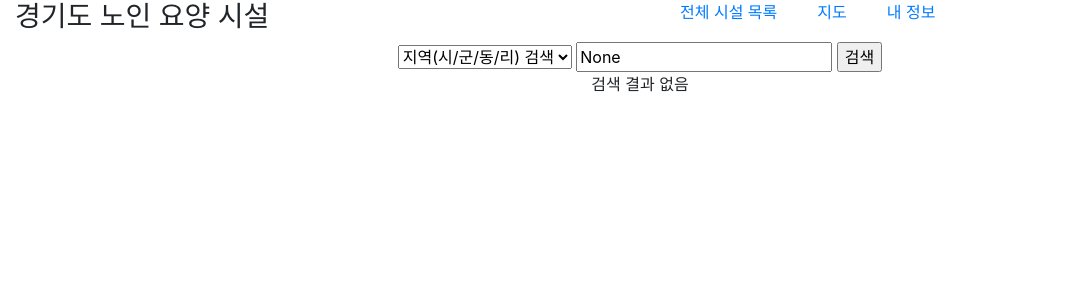
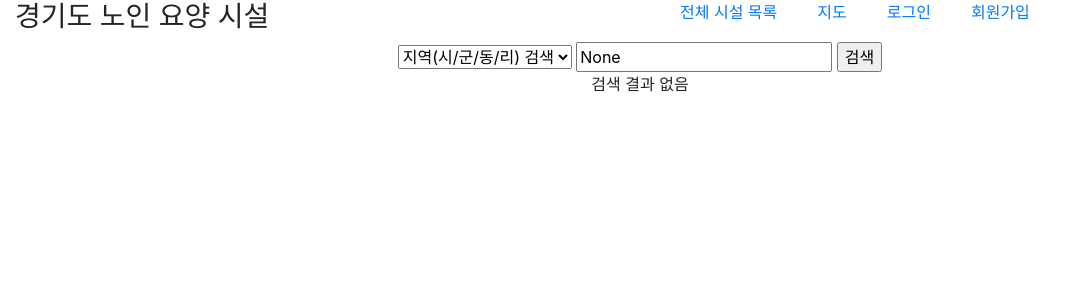
Before and after one commit to kimdohwan/Place-For-Elderly, a Django app: page /search/ in a window 1280 px wide. Shown: the top 300 px of the page, without its empty margins (0-1074 px from the left). Run offline with Django 3.2, Linux system fonts and the light colour scheme; parts of the project's set-up code (start-up, migrations or seed data) failed here and were passed over; some libraries are stand-ins or nearby versions.

Commit message:
[ADD] 로그인 로그아웃 버튼 추가

```diff
--- a/app/templates/index.html
+++ b/app/templates/index.html
@@ -22,9 +22,18 @@
 
             <ul><a href="{% url 'index' %}">전체 시설 목록</a></ul>
             <ul><a href="">지도</a></ul>
+            {% if user.is_authenticated %}
                 <ul><a href="">내 정보</a></ul>
+                <ul><a href="{% url 'signout' %}">로그아웃</a></ul>
+
+            {% else %}
+                <ul><a href="{% url 'signin' %}">로그인</a></ul>
+                <ul><a href="{% url 'signup' %}">회원가입</a></ul>
+            {% endif %}
         </div>
     </div>
+</header>
+<body>
 <div align="center">
     <form action="{% url 'search' %}" method="get">
         <select name="search_option">
@@ -35,8 +44,6 @@
         <input type="submit" value="검색">
     </form>
 </div>
-</header>
-<body>
 {% block content %}
 {% endblock %}
 </body>
```
Lines whose indentation alone changed are shown as unchanged.
